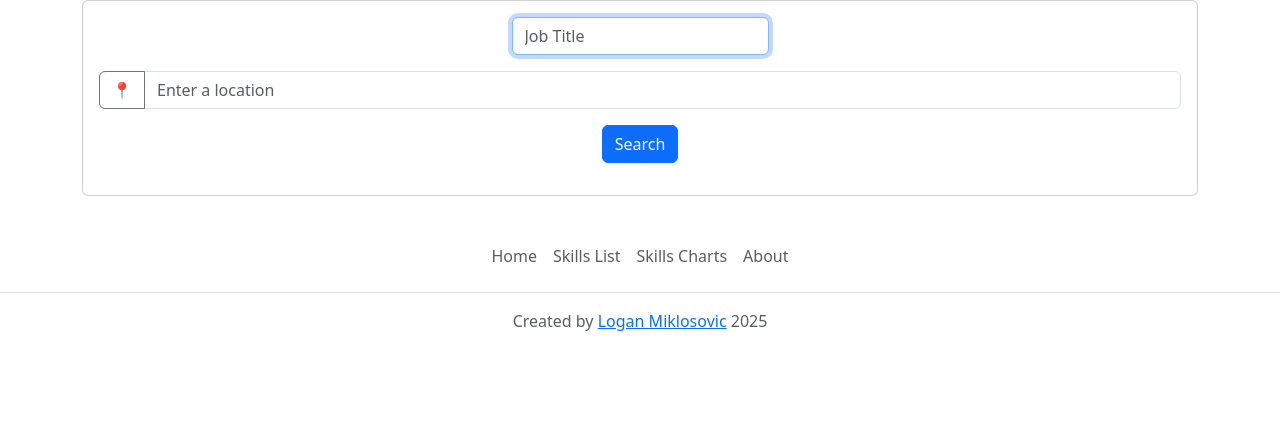
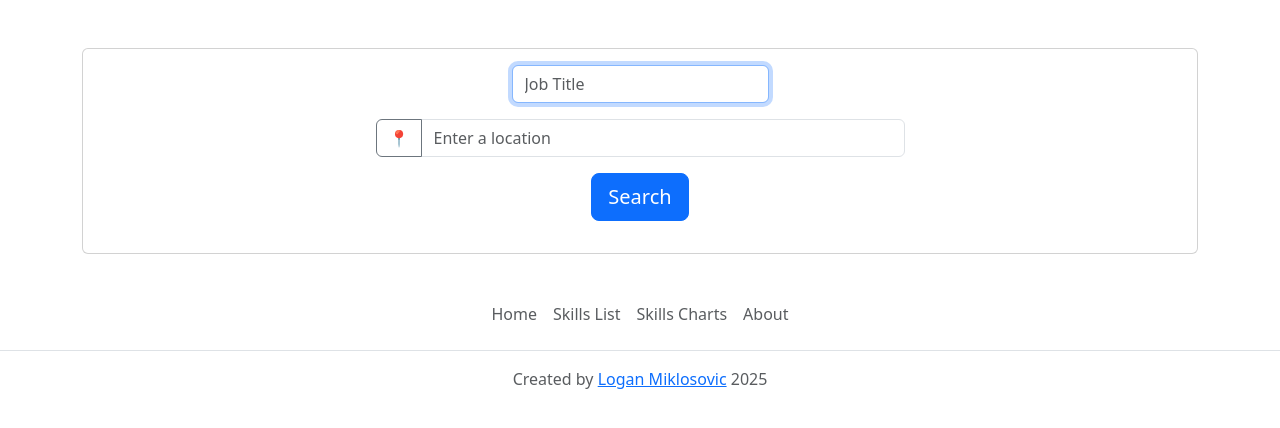
Before and after one commit to DevLoggith/cs50-final-project, a Flask app: page / in a window 1280 px wide. Shown: the part 86-514 px from the top of the page. Run offline with Flask 3, Linux system fonts and the light colour scheme; some libraries are stand-ins or nearby versions.

Commit message:
fix spacing and sizing of elements

```diff
--- a/app/templates/index.html
+++ b/app/templates/index.html
@@ -10,6 +10,8 @@
             <div class="card-body text-center">
                 <form>
                     <div class="mb-3">
+                        <div class="row">
+                            <div class="col-md-6 mx-auto">
                                 <div class="mb-3">
                                     <input
                                         autocomplete="off"
@@ -32,12 +34,15 @@
                                     <input
                                         type="text"
                                         class="form-control"
+                                        name="location"
                                         placeholder="Enter a location"
                                         aria-label="Example text with button addon"
                                         aria-describedby="button-addon1"
                                     />
                                 </div>
-                        <button class="btn btn-primary" type="submit">Search</button>
+                                <button class="btn btn-primary btn-lg" type="submit">Search</button>
+                            </div>
+                        </div>
                     </div>
                 </form>
             </div>
--- a/app/templates/layout.html
+++ b/app/templates/layout.html
@@ -23,7 +23,7 @@
 	</head>
 
 	<body>
-		<nav class="navbar navbar-expand-md bg-body-tertiary">
+		<nav class="navbar navbar-expand-md bg-body-tertiary mb-5">
 			<div class="container-fluid">
 				<a class="navbar-brand" href="#">
 					<img
```
Lines whose indentation alone changed are shown as unchanged.
